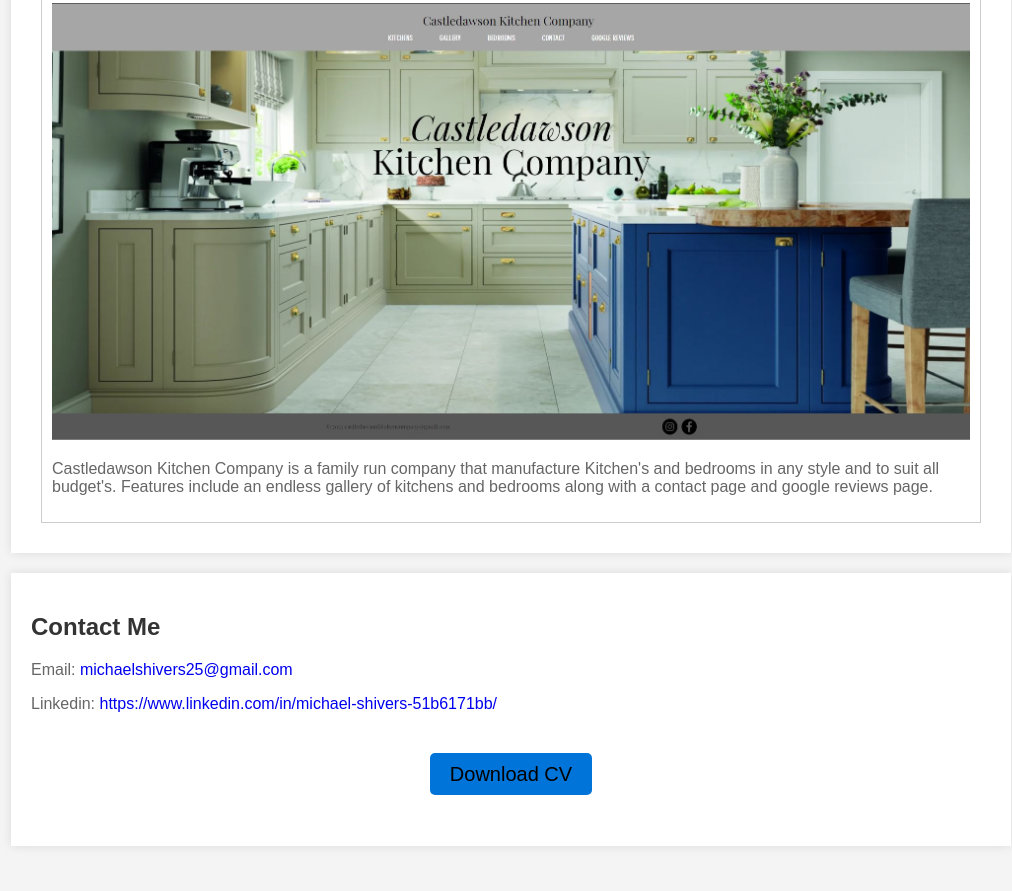
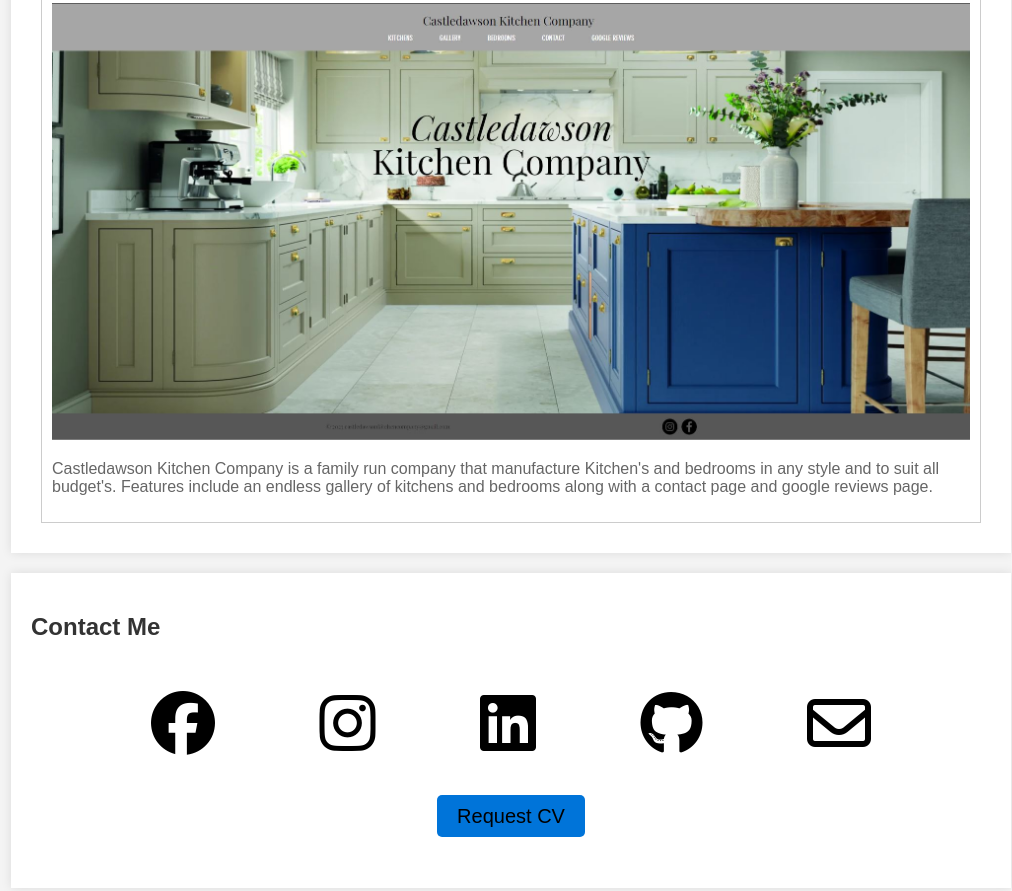
Before and after one commit to Michaels978/MSportfolio-website, a plain HTML site: page index.html in a window 1280 px wide. Shown: the part 1622-2513 px from the top of the page, without its empty margins (129-1141 px from the left). Before the commit the page ends 2488 px from the top, so only its background shows below. Drawn offline with Linux system fonts and the light colour scheme.

Commit message:
Update index.html

```diff
--- a/index.html
+++ b/index.html
@@ -2,9 +2,11 @@
 <html lang="en">
   <head>
     <meta charset="UTF-8" />
-    <meta name="viewport" content="width=device-width, initial-scale=1.0" />
+    <meta name="viewport" content="width=device-width, initial-scale=1.0"/>
 
-    <link rel="stylesheet" href="style.css" />
+    <link rel="stylesheet" href="style.css"/>
+
+    <link rel="stylesheet" href="https://cdn.jsdelivr.net/npm/@fortawesome/fontawesome-free@6.2.1/css/fontawesome.min.css" integrity="sha384-QYIZto+st3yW+o8+5OHfT6S482Zsvz2WfOzpFSXMF9zqeLcFV0/wlZpMtyFcZALm" crossorigin="anonymous">
 
     <title>Michael Shivers Portfolio</title>
   </head>
@@ -80,21 +82,23 @@
 
       <h2>Contact Me</h2>
 
-      <div>
-        <p>Email: <a href="mailto: michaelshivers25@gmail.com">michaelshivers25@gmail.com</a></p>
-      </div>
-
-      <div>
-        <p>Linkedin: <a href="https://www.linkedin.com/in/michael-shivers-51b6171bb/">https://www.linkedin.com/in/michael-shivers-51b6171bb/</a></p>
+      <div class="social-icons">
+        <ul>
+          <li><a href="https://www.facebook.com/profile.php?id=100011363237531" target="_blank"> <i class="fa-brands fa-facebook"></i></a></li>
+          <li><a href="https://www.instagram.com/michaelshivers14/" target="_blank"> <i class="fa-brands fa-instagram"></i></a></li>
+          <li><a href="https://www.linkedin.com/in/michael-shivers-51b6171bb/" target="_blank"> <i class="fa-brands fa-linkedin"></i></a></li>
+          <li><a href="https://github.com/Michaels978" target="_blank"> <i class="fa-brands fa-github"></i></a></li>
+          <li><a href="mailto: michaelshivers25@gmail.com" target="_blank"> <i class="fa-regular fa-envelope"></i></a></li>
+        </ul>
       </div>
 
       <div class="cvlink">
-        <a href="Michael Shivers CV.pdf" download class="btn--download">Download CV</a>
+        <a href="mailto: michaelshivers25@gmail.com" class="btn--download">Request CV</a>
       </div>
 
+    </div>
 
-
-    </div>
+    <script src="https://kit.fontawesome.com/6a883f8782.js" crossorigin="anonymous"></script>
 
     <script>
       if (performance.navigation.type == 1) {
```
